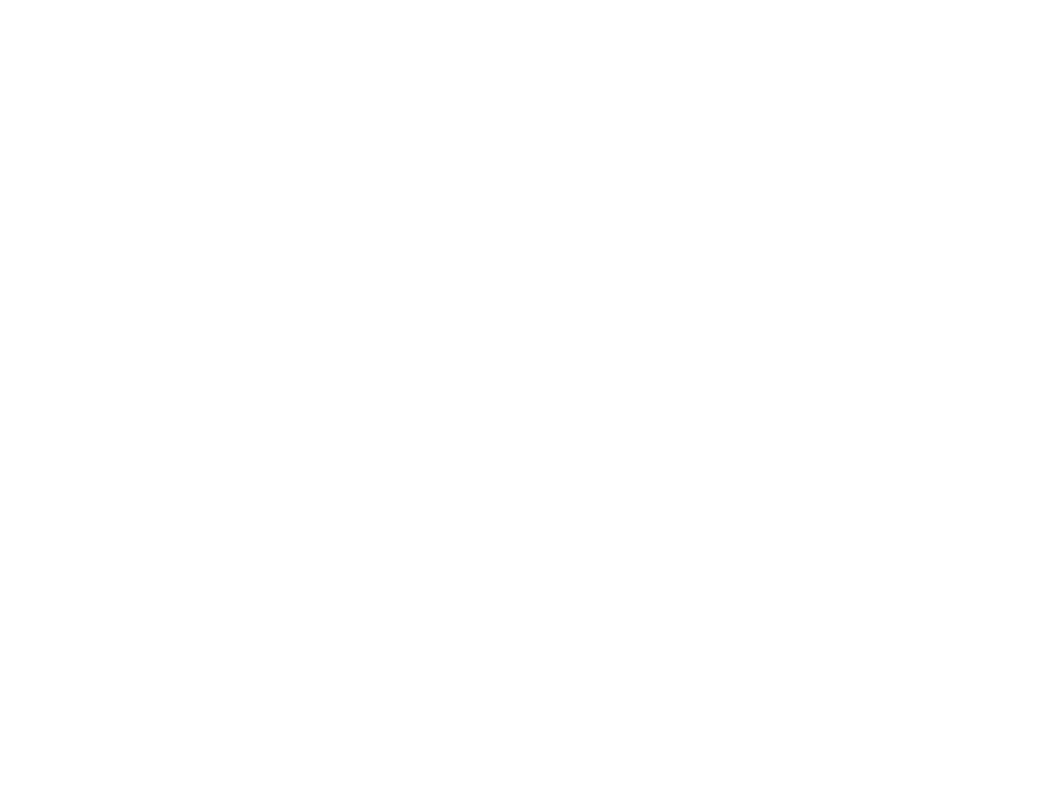
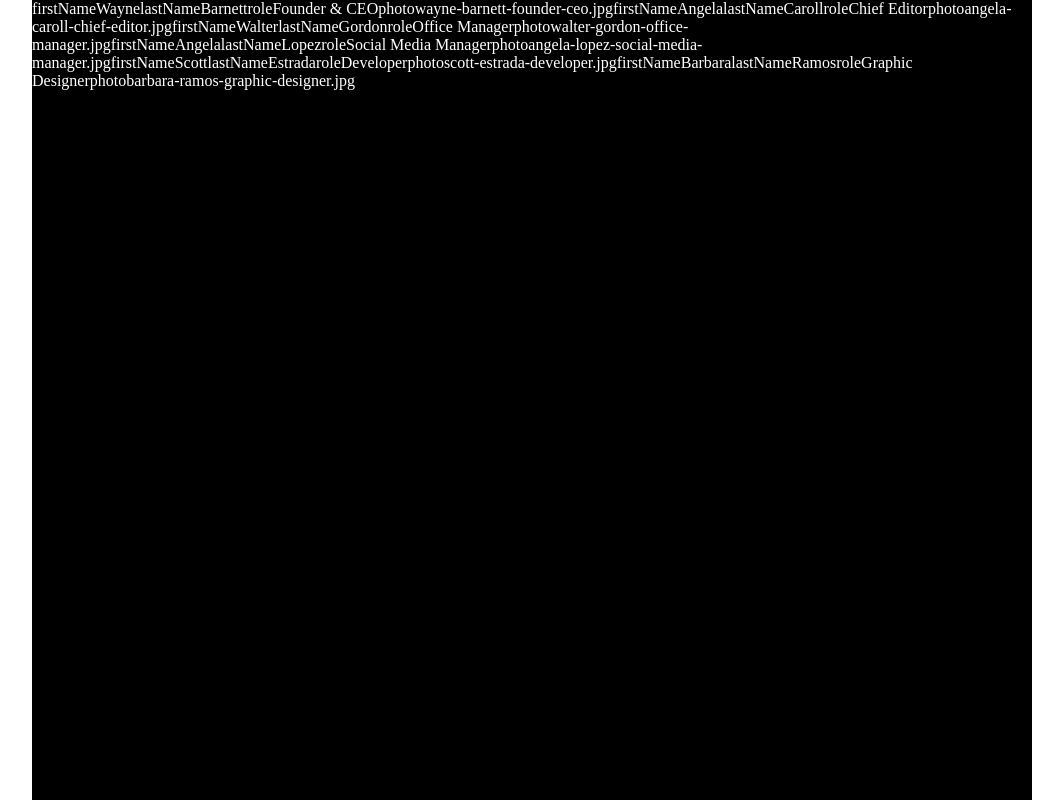
Before and after one commit to StefanoGrassoSG/js-our-team, a plain HTML site: page index.html in a window 1280 px wide. Shown: the whole page, without its empty margins (108-1171 px from the left). Drawn offline with Linux system fonts and the light colour scheme.

Commit message:
ADD cycle array in js

```diff
--- a/css/style.css
+++ b/css/style.css
@@ -7,3 +7,11 @@
     padding: 0;
     box-sizing: border-box;
 }
+
+.container {
+    max-width: 1000px;
+    height: 100vh;
+    margin: auto;
+    background-color: black;
+    color: white;
+}
--- a/index.html
+++ b/index.html
@@ -9,7 +9,9 @@
     </head>
     <body>
 
+        <div class="container">
 
+        </div>
 
 
 
--- a/js/script.js
+++ b/js/script.js
@@ -35,3 +35,12 @@
         photo: 'barbara-ramos-graphic-designer.jpg'
     }
 ]
+
+
+for (let index = 0; index < members.length; index++) {
+    const singleobject = members[index];
+    for(const key in singleobject) {
+        console.log(key, singleobject[key]);
+        document.querySelector('.container').append(key, singleobject[key])
+    }
+}
```
